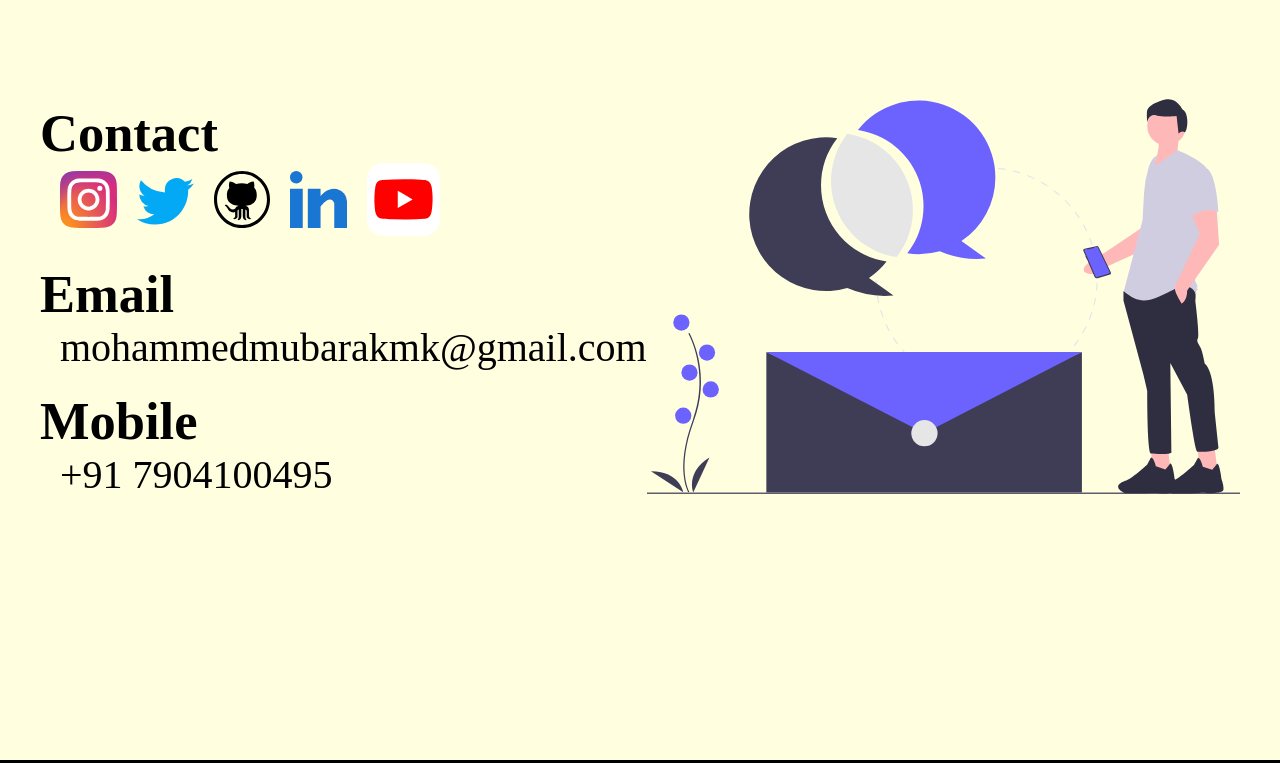
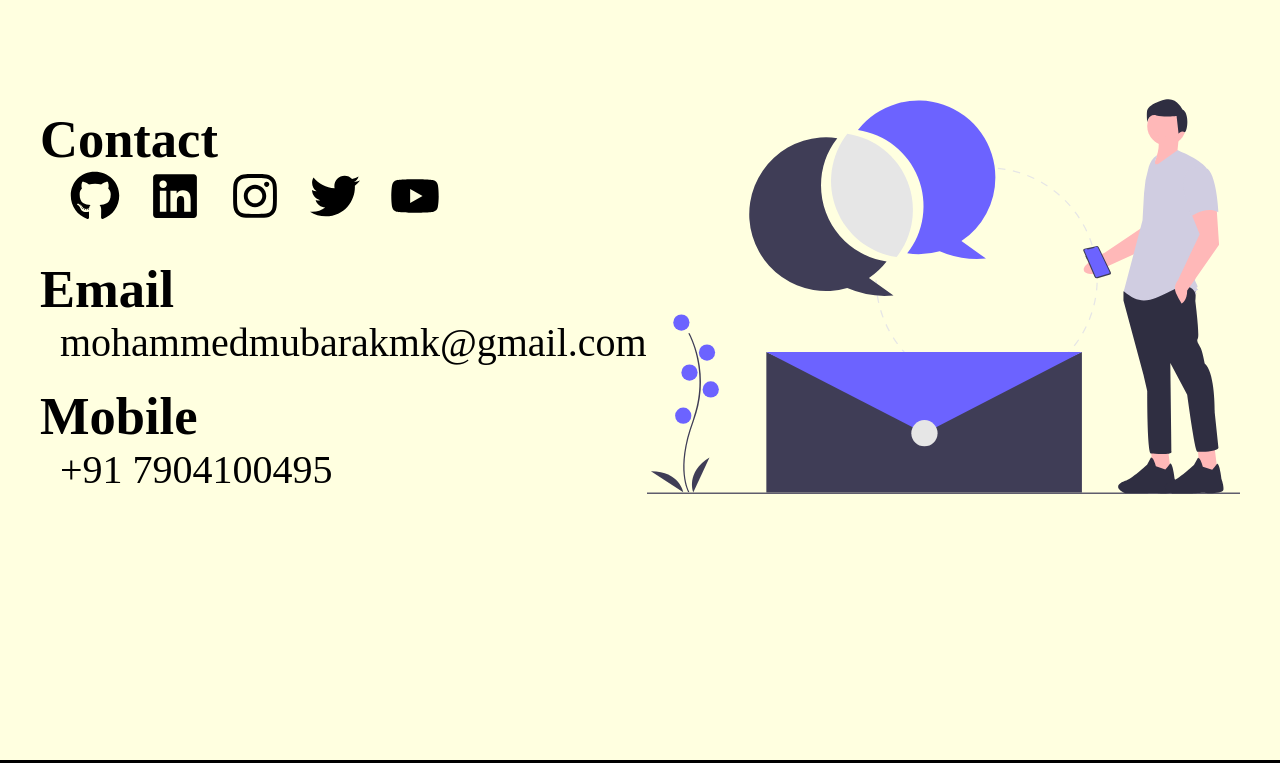
Before and after one commit to MDmubarak786/personal-portfolio-next-js, a Next.js app: page / in a window 1280 px wide. Shown: the part 1640-2403 px from the top of the page. Built offline with nearby package versions, Linux system fonts and the light colour scheme; a web font is replaced by a local one.

Commit message:
new added contacts perferct now

```diff
--- a/components/Contact.js
+++ b/components/Contact.js
@@ -1,47 +1,40 @@
 import Image from "next/image";
 import styles from "../styles/contact.module.css";
+import {
+  FaGithub,
+  FaInstagram,
+  FaLinkedin,
+  FaTwitter,
+  FaYoutube,
+} from "react-icons/fa";
 const Contact = () => {
+  const instagram = "https://www.instagram.com/scooby_doo.mk/";
+  const twitter = "https://twitter.com/MMubarakoo7";
+  const github = "https://github.com/MDmubarak786";
+  const linkedin = "https://www.linkedin.com/in/mohammed-mubarak/";
+  const youtube = "https://www.youtube.com/channel/UCS2LnbR7nR1ylerD7TZYrlQ/";
   return (
     <div id="contact" className={styles.contact}>
       <div className={styles.main}>
         <div className={styles.left}>
           <h2 className={styles.contactHead}>Contact</h2>
-          <ul>
-            <li>
-              <a
-                href="https://www.instagram.com/scooby_doo.mk/"
-                target="_blank"
-              >
-                <Image src="/instagram.svg" alt="html" height={60} width={60} />
-              </a>
-            </li>
-            <li>
-              <a href="https://twitter.com/MMubarakoo7" target="_blank">
-                <Image src="/twitter.svg" alt="html" height={60} width={60} />
-              </a>
-            </li>
-            <li>
-              <a href="https://github.com/MDmubarak786" target="_blank">
-                <Image src="/github.svg" alt="html" height={60} width={60} />
-              </a>
-            </li>
-            <li>
-              <a
-                href="https://www.linkedin.com/in/mohammed-mubarak/"
-                target="_blank"
-              >
-                <Image src="/linkedin.svg" alt="html" height={60} width={60} />
-              </a>
-            </li>
-            <li>
-              <a
-                href="https://www.youtube.com/channel/UCS2LnbR7nR1ylerD7TZYrlQ"
-                target="_blank"
-              >
-                <Image src="/youtube.svg" alt="html" height={77} width={77} />
-              </a>
-            </li>
-          </ul>
+          <div className={styles.iconList}>
+            <a href={github} target="_blank">
+              <FaGithub />
+            </a>
+            <a href={linkedin} target="_blank">
+              <FaLinkedin />
+            </a>
+            <a href={instagram} target="_blank">
+              <FaInstagram />
+            </a>
+            <a href={twitter} target="_blank">
+              <FaTwitter />
+            </a>
+            <a href={youtube} target="_blank">
+              <FaYoutube />
+            </a>
+          </div>
           <div>
             <h2 className={styles.email}>Email</h2>
             <p className={styles.emailadd}>mohammedmubarakmk@gmail.com</p>
@@ -53,9 +46,13 @@ const Contact = () => {
         </div>
 
         <div className={styles.right}>
-
-            <Image src="/side.svg" alt="html" height={650} width={650} />
-
+          <Image
+            src="/side.svg"
+            alt="html"
+            height={650}
+            width={650}
+            draggable="false"
+          />
         </div>
       </div>
     </div>
--- a/package.json
+++ b/package.json
@@ -11,9 +11,7 @@
     "next": "10.2.3",
     "react": "17.0.2",
     "react-dom": "17.0.2",
+    "react-icons": "^4.2.0",
     "react-typical": "^0.1.3"
-  },
-  "devDependencies": {
-    "@svgr/cli": "^5.5.0"
   }
 }
--- a/pages/index.js
+++ b/pages/index.js
@@ -3,17 +3,26 @@ import Footer from "../components/Footer";
 import Home from "../components/Home";
 import Skills from "../components/Skills";
 import Contact from "../components/Contact";
+import "font-awesome/css/font-awesome.min.css";
 export default function Index() {
   return (
     <>
       <Head>
         <title>Mohammed Mubarak | Personal Portfolio</title>
         <meta name="description" content="Mohammed Mubarak" />
+        <meta name="theme-color" content="#9d4edd" />
+
         <link rel="icon" href="/favicon.ico" />
         <link rel="preconnect" href="https://fonts.gstatic.com" />
         <link
           href="https://fonts.googleapis.com/css2?family=Akronim&family=Paprika&display=swap"
           rel="stylesheet"
+        />
+        <link
+          rel="stylesheet"
+          href="https://pro.fontawesome.com/releases/v5.10.0/css/all.css"
+          integrity="sha384-AYmEC3Yw5cVb3ZcuHtOA93w35dYTsvhLPVnYs9eStHfGJvOvKxVfELGroGkvsg+p"
+          crossOrigin="anonymous"
         />
       </Head>
       <Home />
--- a/styles/contact.module.css
+++ b/styles/contact.module.css
@@ -9,45 +9,16 @@
   width: 200px;
 }
 
-.contactHead:hover {
-  background: linear-gradient(
-    50deg,
-    rgba(255, 167, 69, 1) 0%,
-    rgba(245, 127, 184, 1) 32%,
-    rgba(102, 157, 248, 1) 90%
-  );
-  background-clip: text;
-  color: transparent;
-}
-/* .contact ul {
-  display: inline-flex;
-  align-items: center;
-}
-.contact ul li {
-  width: 150px;
-  padding-top: 15px;
-  padding-left: 10px;
-} */
-
 .main {
   display: flex;
   justify-content: space-evenly;
   align-items: center;
 }
 
-.left ul {
-  display: inline-flex;
-  align-items: center;
-  justify-content: space-evenly;
-  width: 400px;
-}
-.left ul li {
-  padding-left: 20px;
-}
-
 .email {
   font-family: "Merienda", cursive;
   width: 135px;
+  user-select: none;
   padding-top: 20px;
 }
 .emailadd {
@@ -55,26 +26,25 @@
   font-size: 40px;
   font-family: "HCo Operator Mono";
 }
-.email:hover {
-  background: linear-gradient(
-    50deg,
-    rgba(255, 167, 69, 1) 0%,
-    rgba(245, 127, 184, 1) 32%,
-    rgba(102, 157, 248, 1) 90%
-  );
-  background-clip: text;
-  color: transparent;
+.emailadd::selection {
+  color: darkred;
+  background: lightcoral;
 }
+
 .mobile {
   font-family: "Merienda", cursive;
   padding-top: 20px;
   width: 165px;
+  user-select: none;
 }
 .mobilenum {
   padding-left: 20px;
   font-size: 40px;
   font-family: "HCo Operator Mono";
+  user-select: none;
 }
+.contactHead:hover,
+.email:hover,
 .mobile:hover {
   background: linear-gradient(
     50deg,
@@ -85,3 +55,17 @@
   background-clip: text;
   color: transparent;
 }
+.iconList {
+  font-size: 50px;
+  line-height: 70px;
+}
+.iconList a {
+  color: black;
+  text-decoration: none;
+  padding-left: 30px;
+  transition: color 550ms ease-in-out;
+}
+
+.iconList a:hover {
+  color: lightcoral;
+}
```
Also changed, not shown: 1 other file (tests, documents, lock files or other folders).
